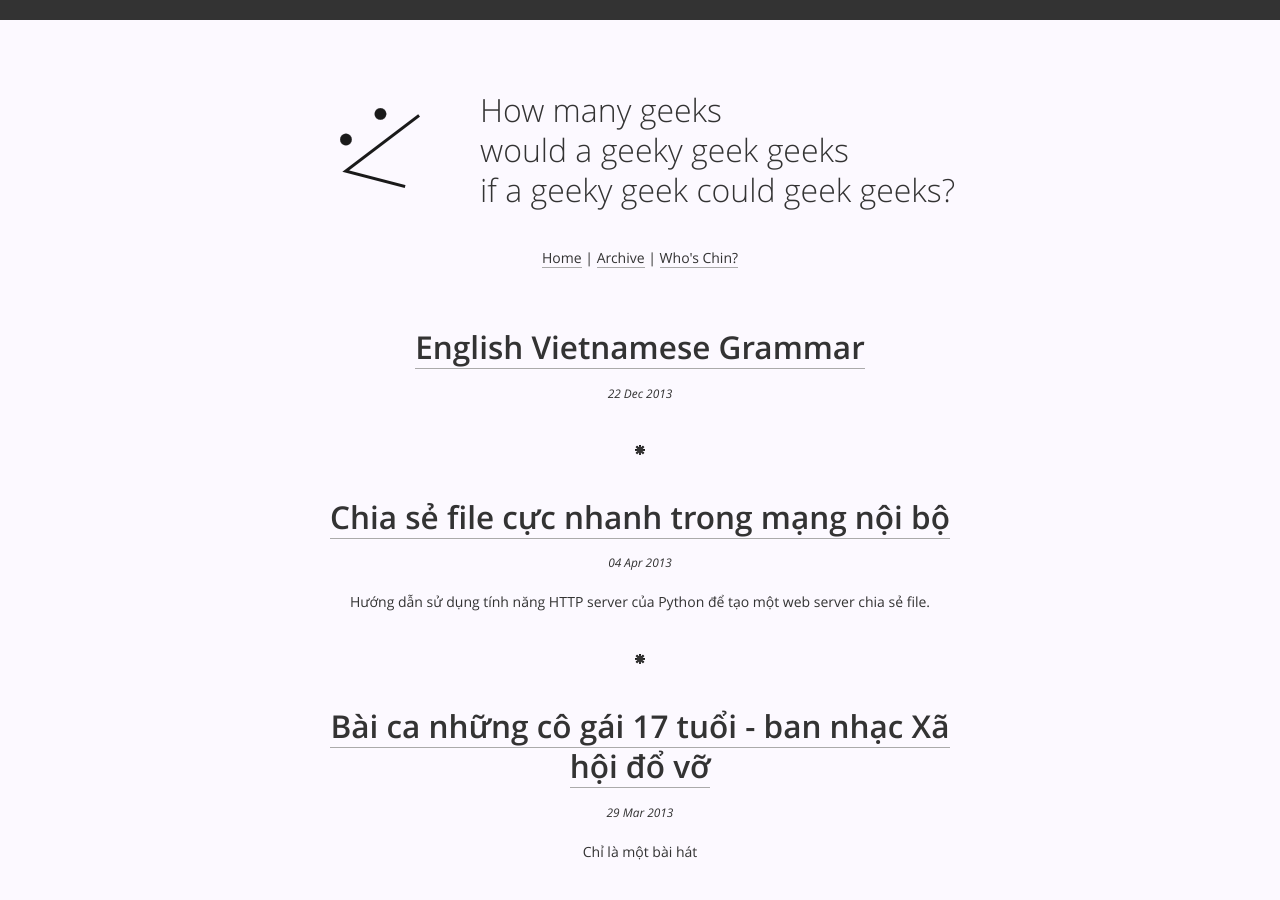
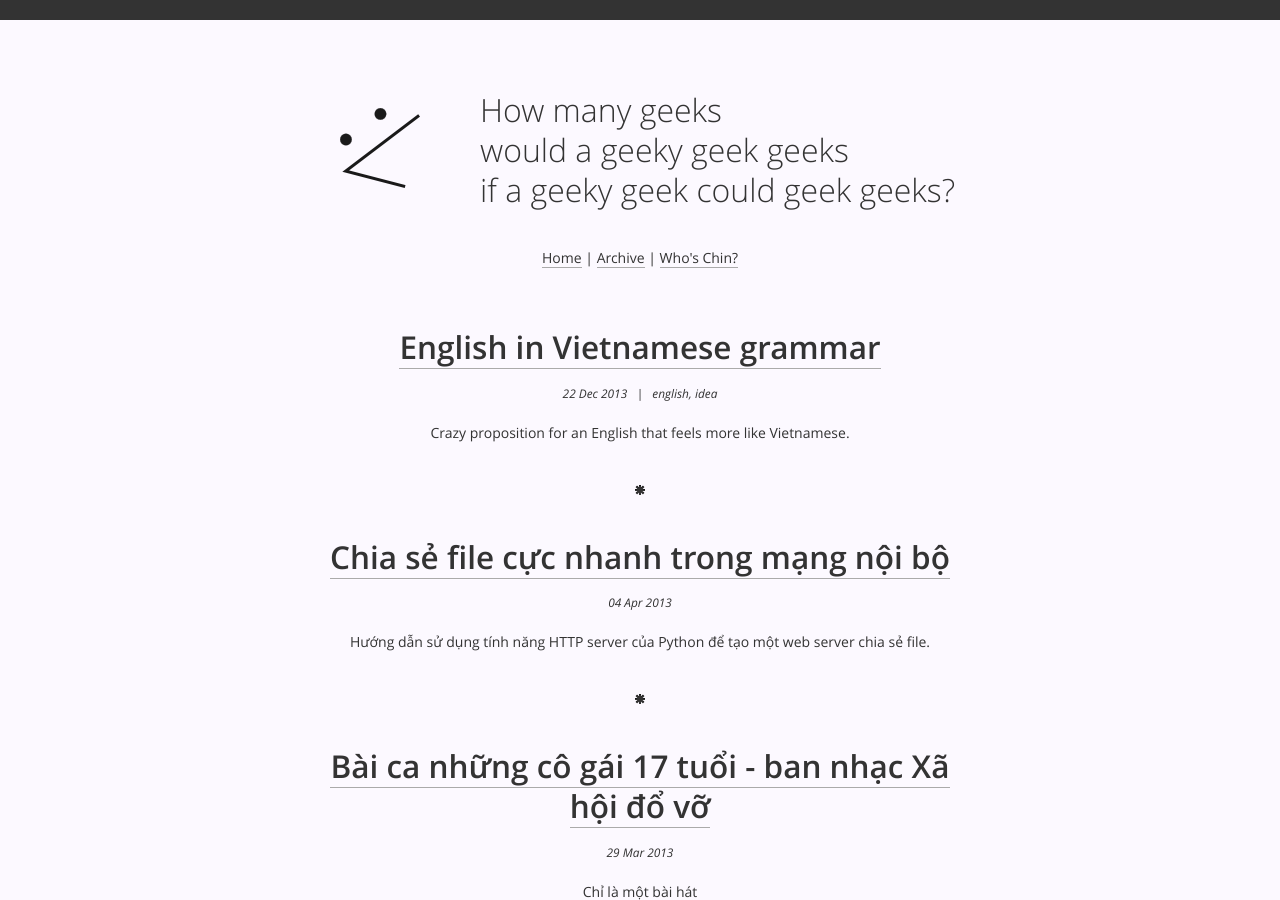
Before and after one commit to lewtds/lewtds.github.com, a Jekyll site: the page built from index.html, in a window 1280 px wide and 900 px high. Built offline with Jekyll 4.4.1, drawn with Linux system fonts in a browser that asks for light colours.

Commit message:
Front matter for new post

```diff
--- a/_posts/2013-12-22-english-vietnamese-grammar.md
+++ b/_posts/2013-12-22-english-vietnamese-grammar.md
@@ -1,6 +1,9 @@
-
-
-English in Vietnamese grammar
+---
+layout: post
+title: English in Vietnamese grammar
+tags: english, idea
+description: "Crazy proposition for an English that feels more like Vietnamese."
+---
 
 In linguistics, people often speak of the analytic/synthetic distinction, which is a scale that is used to judge how languages incorporate grammatical ideas into themselves. English and German are considered to be synthetic. That means they synthesize, **meld** grammatical notations into normal words. So to convey the past tense, in most cases, English speakers add the suffix **-ed** to the verb. To indicate that the subjects or objects being talked about have more than one items, they add **-s** or **-es** after the noun.
 
```
